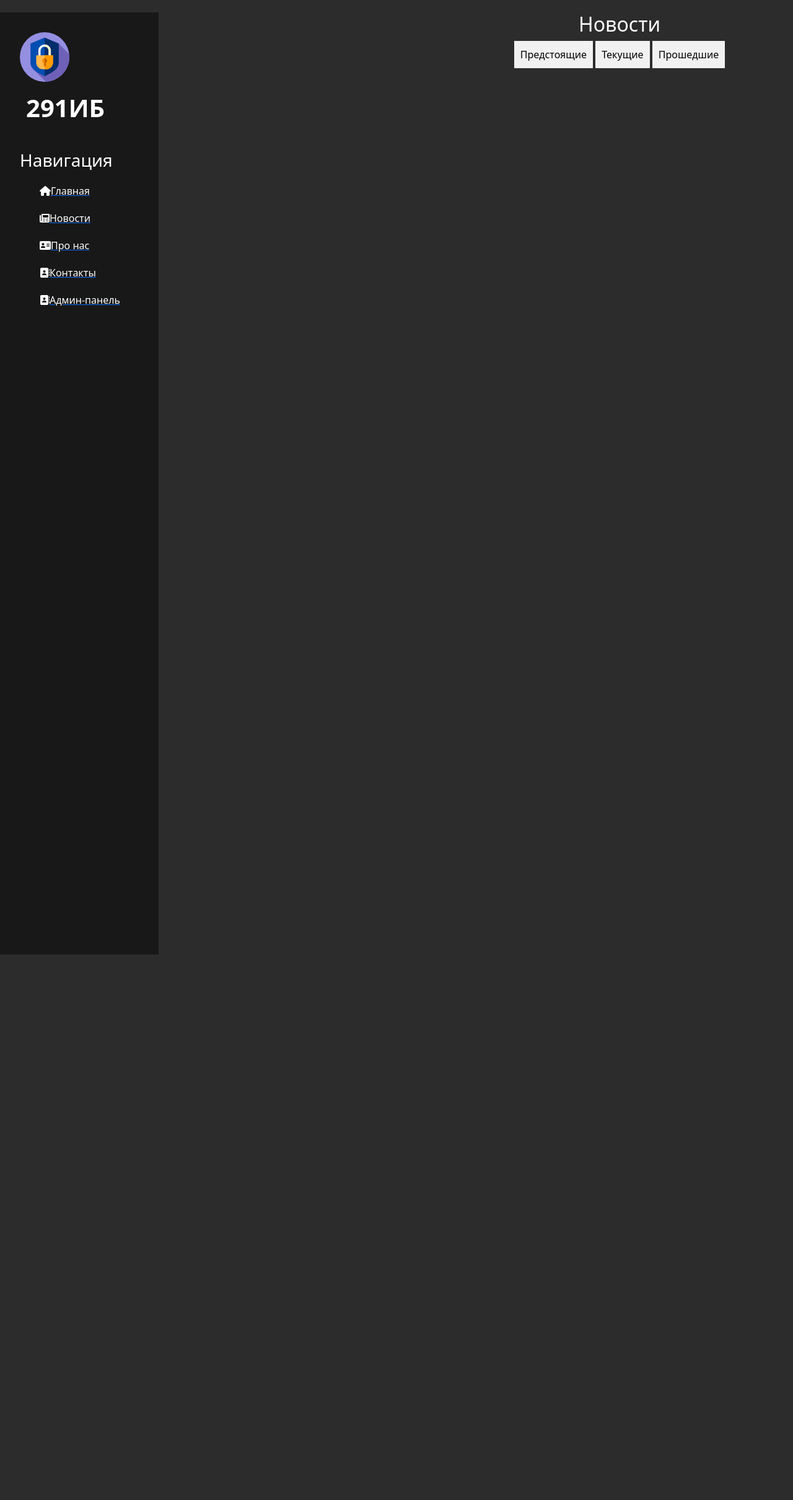
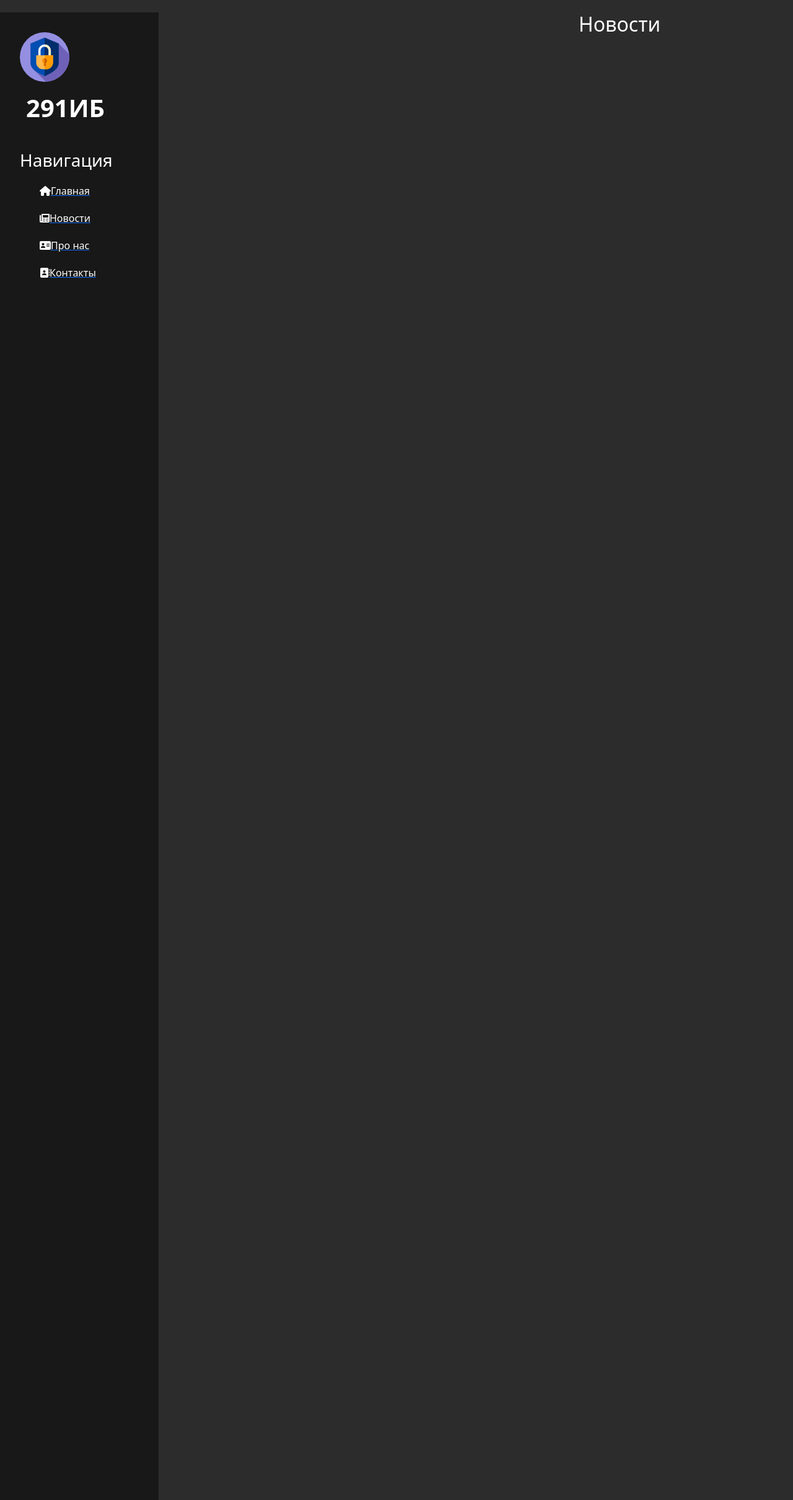
Before and after one commit to Lambert333/News_Site, a Django app: page /news in a window 1280 px wide; the page is wider, and only the part inside the window is pictured. Shown: that part at 62% size. Before the commit the page ends 1540 px from the top of that part, so only its background shows below. Run offline with Django 5.2, Linux system fonts and the light colour scheme; data that the repository does not hold is empty; some libraries are stand-ins or nearby versions.

Commit message:
18.11,15:06, lambert

```diff
--- a/News/main/static/main/css/main.css
+++ b/News/main/static/main/css/main.css
@@ -11,8 +11,8 @@ aside{
     background: #181818;
     width: 20%;
     padding: 2.5%;
-    min-height: 190vh; /* Минимальная высота 100% от высоты окна */
-    height: auto; /* Позволяет элементу расти при необходимости */
+    min-height: 300vh; /* Минимальная высота 100% от высоты окна */
+    height: max-content ; /* Позволяет элементу расти при необходимости */
     color: #ffff;
     brder-right: 5px solid #4d4d4d;
 }
--- a/News/main/templates/main/layout.html
+++ b/News/main/templates/main/layout.html
@@ -21,7 +21,7 @@
             <a href="{% url 'news' %}"><li><i class="fa-solid fa-newspaper"></i>Новости</li></a>
             <a href="{% url 'about' %}"><li><i class="fa-solid fa-address-card"></i>Про нас</li></a>
             <a href="https://vk.com/zona_ib" target="_blank"><li><i class="fa-solid fa-address-book"></i>Контакты</li></a>
-            <a href="/admin"><li><i class="fa-solid fa-address-book"></i>Админ-панель</li></a>
+<!--            <a href="/admin"><li><i class="fa-solid fa-address-book"></i>Админ-панель</li></a>-->
         </ul>
     </aside>
     <main>
--- a/News/main/templates/main/news.html
+++ b/News/main/templates/main/news.html
@@ -9,9 +9,9 @@
     <div class="news-section">
         <div class="tabs">
             <h2>Новости</h2>
-            <button class="tablinks" onclick="openTab(event, 'upcoming')">Предстоящие</button>
-            <button class="tablinks" onclick="openTab(event, 'current')" id="defaultOpen">Текущие</button>
-            <button class="tablinks" onclick="openTab(event, 'past')">Прошедшие</button>
+<!--            <button class="tablinks" onclick="openTab(event, 'upcoming')">Предстоящие</button>-->
+<!--            <button class="tablinks" onclick="openTab(event, 'current')" id="defaultOpen">Текущие</button>-->
+<!--            <button class="tablinks" onclick="openTab(event, 'past')">Прошедшие</button>-->
         </div>
         <div class="posts">
             {% for el in news %}
@@ -110,7 +110,17 @@
         text-align: left;
         flex-direction: row;
         align-items: center;
-
+        font-family: "Helvetica",sans-serif;
+    }
+    .posts p {
+        font-size: 1.3rem !important;
+        line-height: 1.7;
+        font-weight: 400;
+        font-family: Georgia, serif;
+    }
+    .posts h3 {
+        font-weight: 700;
+        font-family: "Helvetica",sans-serif;
     }
     .posts h5 {
         text-align: right;
```
Also changed, not shown: News/media/images/6eZrMejuMZI.jpg (added), News/media/images/wIWZqMPjvm0.jpg (added).
